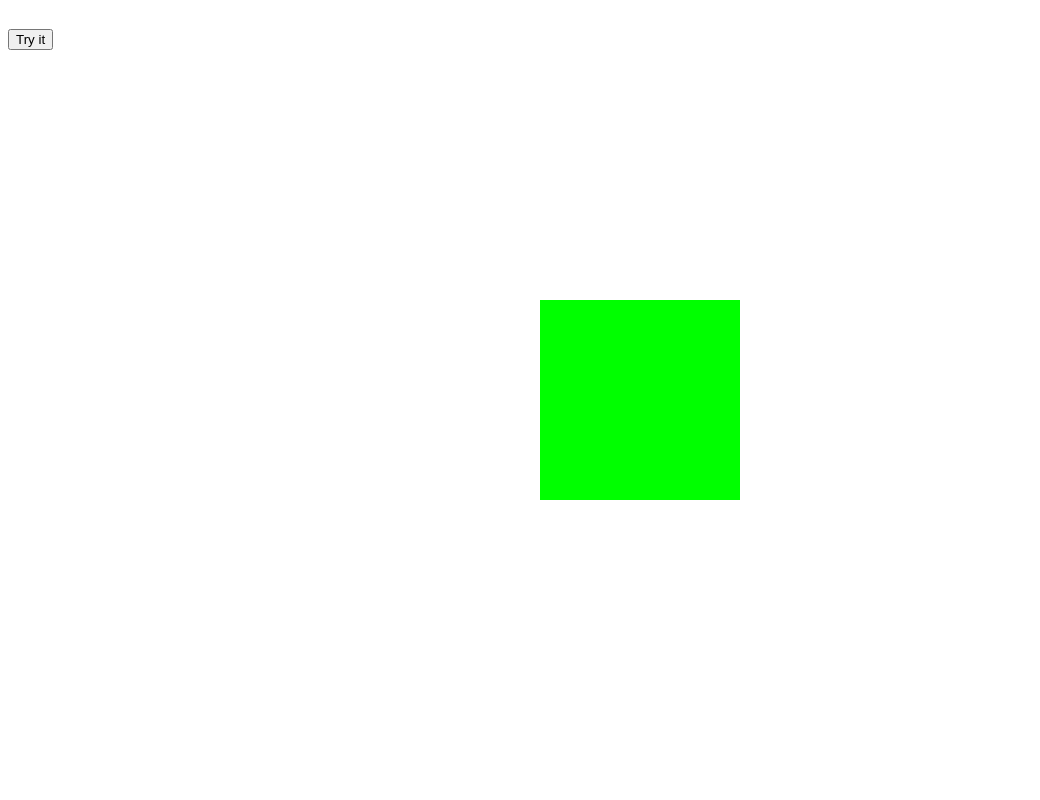
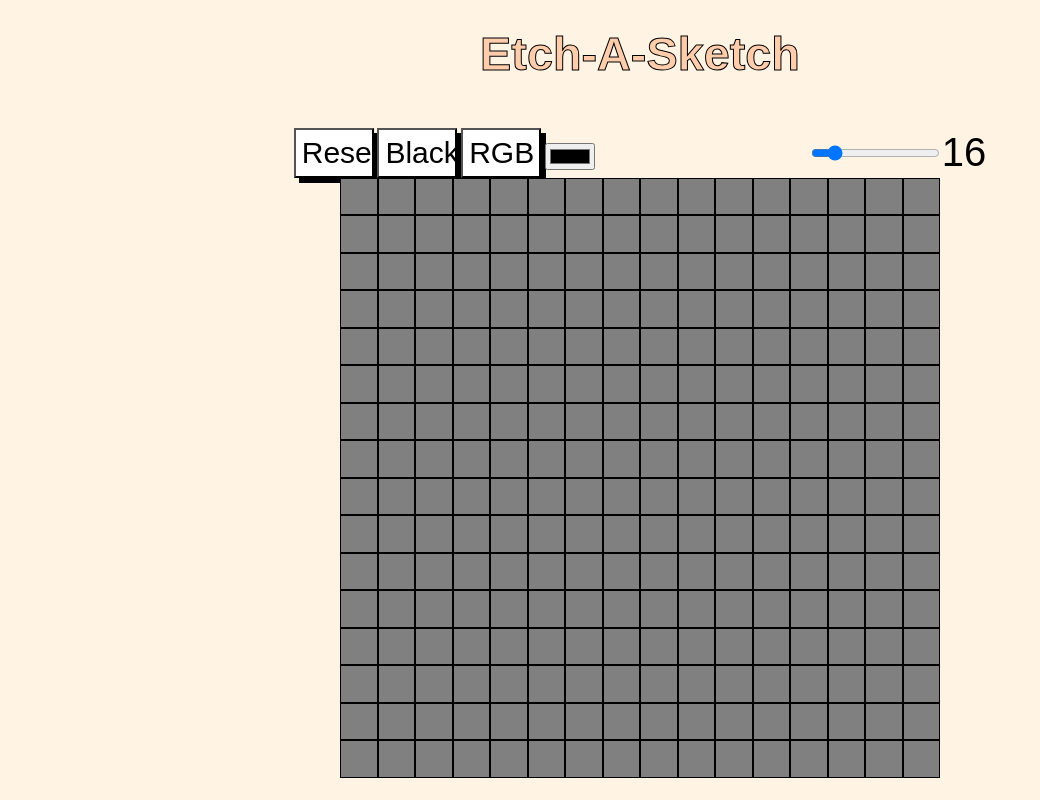
Before and after one commit to esdee-reign/sketch-game, a plain HTML site: page index.html in a window 1280 px wide. Shown: the whole page, without its empty margins (0-1040 px from the left). Drawn offline with Linux system fonts and the light colour scheme.

Commit message:
First Commit

```diff
--- a/index.html
+++ b/index.html
@@ -8,8 +8,29 @@
 </head>
 <body>
 
-    <button onclick="gridMaker()">Try it</button>
-        <div class="container" id="container"></div>
+    <div class="heading" id="heading">
+        <h3 style=" -webkit-text-stroke-width: 1px;
+        -webkit-text-stroke-color: black;">Etch-A-Sketch</h3>
+    </div>
+
+    <div class = 'buttons'>
+        <button id="reset">Reset</button>
+        <button id="black">Black</button>
+        <button id="rgb">RGB</button>
+        <div class="colorAndPrompt">
+            <input type="color" id="color">
+            <p>choose a color</p>
+        </div>
+        <div class="sliderAndValue">
+            <input type="range" min="2" max="100" value="16" id="slider">
+            <p class="value">16</p>
+        </div>
+    </div>
+
+
+
+    <div class="grid" id="container">
+    </div>
 
     <script src="script.js"></script>
 </body>
--- a/script.js
+++ b/script.js
@@ -1,4 +1,37 @@
-const container = document.querySelector('#container');
+const grid = document.querySelector('.grid');
 
-const div = document.createElement('div');
-div.setAttribute('style','background: blue; width: 20px; height: 20px; position: relative; padding: 0');
+function createGrid() {
+    for(let i = 0; i < 256; i++) {
+        const div = document.createElement('div');
+        div.classList.add('cell');
+        div.addEventListener('mouseover', function(e){
+            e.target.style.backgroundColor = 'black';
+        });
+        grid.appendChild(div);
+    }
+};
+
+function removeAllChildNodes(parent){
+    while(parent.firstChild){
+        parent.removeChild(parent.firstChild);
+    }
+}
+
+const slider = document.querySelector('#slider');
+const screenVal = document.querySelector('.value');
+slider.addEventListener('input', function(){
+    let val = document.getElementById('slider').value;
+    screenVal.textContent = val;
+    removeAllChildNodes(grid);
+    grid.setAttribute('style', `grid-template-columns: repeat(${val}, 2fr); grid-template-rows: repeat(${val}, 2fr);`);
+    for(let i = 0; i < val*val; i++){
+        const div = document.createElement('div');
+        div.classList.add('cell');
+        div.addEventListener('mouseover', function(e){
+            e.target.style.backgroundColor = "black";
+        })
+        grid.appendChild(div);
+    }
+})
+
+createGrid();
--- a/style.css
+++ b/style.css
@@ -4,20 +4,56 @@ html{
  }
 
  body,html {
-    /* margin: 0;
-    padding: 0; */
+    margin-top: -30px;
+    padding: 0;
     font-family: sans-serif;
+    background-color: #fff4e3;
+    display: flex;
+    justify-content: center;
+    align-items: center;
+    flex-direction: column;
  }
 
- .container {
+ .heading {
+    text-align: center;
+    margin-top: 40px;
+    color: #ffcdab;
+ }
+
+.buttons {
     display: flex;
-    flex-direction: right;
-    width:200px;
-    height:200px;
-    position: absolute;
-    background-color: #00FF00;
-    top: 50%;
-    left: 50%;
-    margin-top: -100px;
-    margin-left: -100px;
+    flex-direction: row;
+    width: 700px;
+    height: 50px;
+    justify-content: space-evenly;
+ }
+
+ button {
+    width: 80px;
+    font-size: 30px;
+    background-color: white;
+    box-shadow: 5px 5px;
+    outline: none;
+ }
+
+ .grid {
+    display: inline-grid;
+    background-color: gray;
+    width:600px;
+    height:600px;
+    grid-template-columns: repeat(16, 2fr);
+    grid-template-rows: repeat(16, 2fr);
+    margin-top: 0px;
 }
+
+.sliderAndValue{
+    display: flex;
+    flex-direction: row;
+    justify-content: center;
+    align-items: center;
+}
+
+.cell{
+   border-left-color: #5d5d5a;
+   border: 1px solid black;
+}
```
